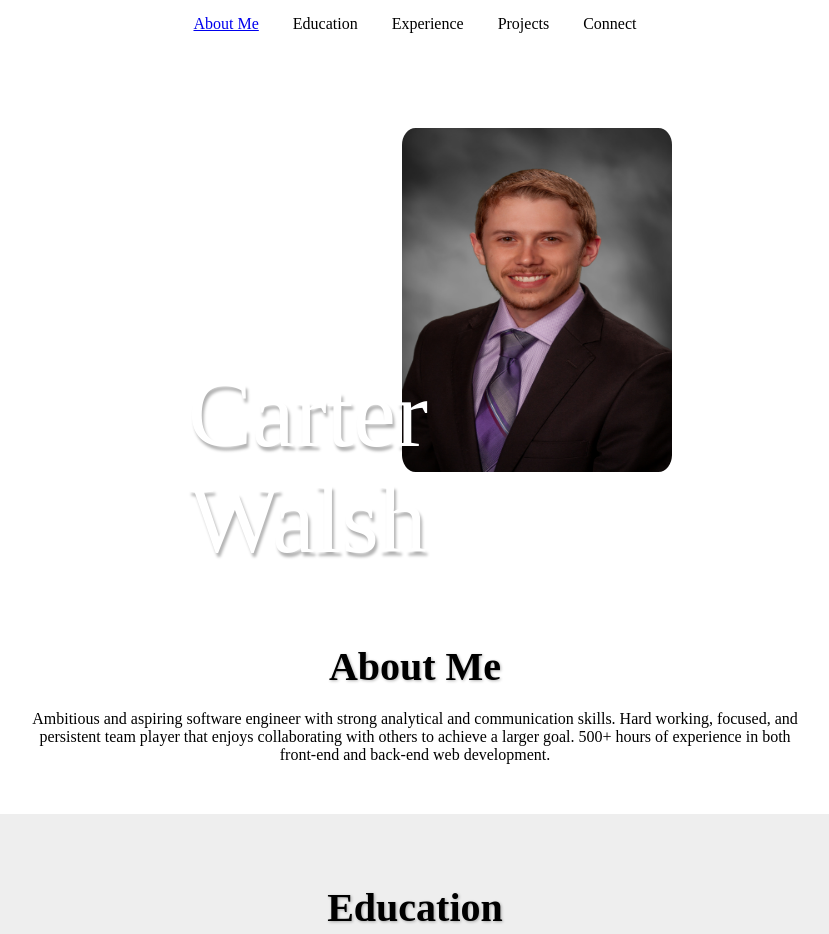
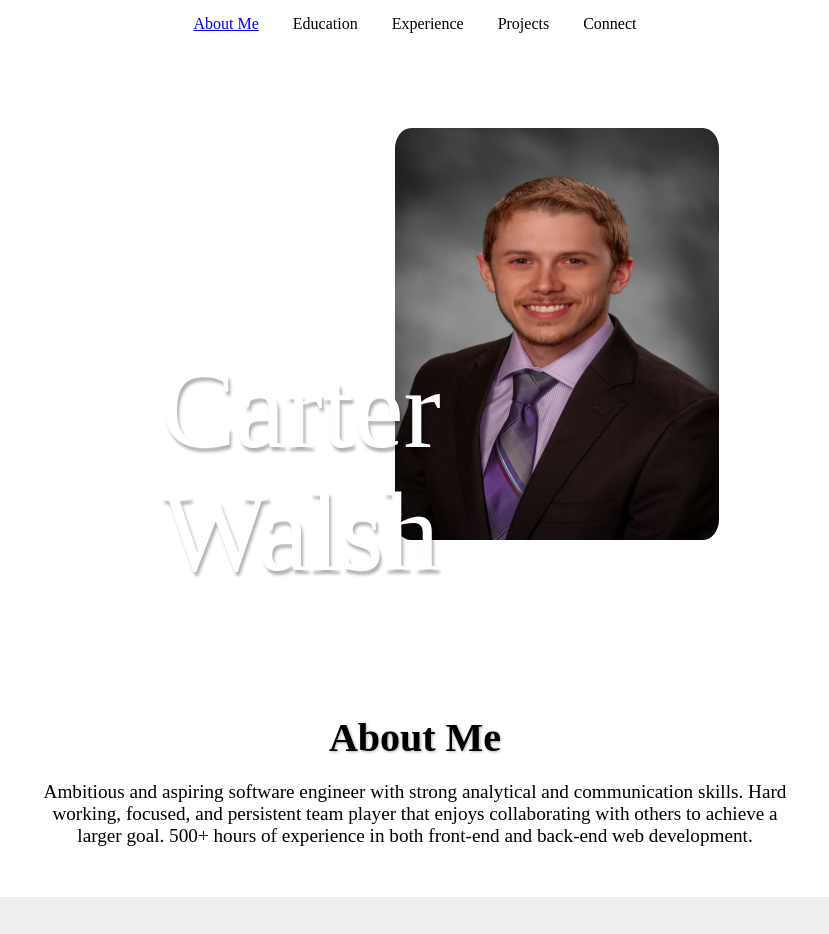
Before and after one commit to zenithshrestha37/deployment-lab-1, a website: page index.html in a window 1280 px wide. Shown: the top 934 px of the page, without its empty margins (225-1054 px from the left). Drawn offline with Linux system fonts and the light colour scheme.

Commit message:
changed get pathway

```diff
--- a/index.html
+++ b/index.html
@@ -80,7 +80,14 @@
             </div>
         </div>
 
-
+        <div class="row education-entry">
+            <div class="col-lg-8">
+              <h5 class="blue-text">Bacehlor of Science in Music Education</h5>
+              <h5 class="green-text"><strong>Texas A&M University - Commerce</strong></h5>
+              <br>
+              <p>Graduated Magna Cum Laude – GPA: 3.74. Concentration in Percussion Education and Performance.</p>
+            </div>
+        </div>
 
     </section>
 
--- a/server/server.js
+++ b/server/server.js
@@ -5,7 +5,7 @@
 const path = require("path");
 
 app.get("/", (req, res) => {
-    res.sendFile(path.join(__dirname, "../index.html"));
+    res.sendFile(path.join(__dirname));
 });
 
 const port = process.env.PORT || 3000
--- a/styles.css
+++ b/styles.css
@@ -23,6 +23,10 @@
     margin: .5em;
 }
 
+p {
+    font-size: 1.2rem;
+}
+
 .banner {
     background-image: url("./images/gray.jpg");
     padding: 5rem;
@@ -31,20 +35,20 @@
 .banner-name {
     color: #FFF;
     display: inline-block;
-    font-size: 6rem;
+    font-size: 7rem;
     font-weight: 500;
     line-height: 1.1;
     text-shadow: 2px 4px 3px rgba(0, 0, 0, 0.3);
     position: relative;
-    left: 30px;
-    top: 80px;
+    left: 50px;
+    top: 30px;
     z-index: 1;
 }
 
 .headshot {
     border-radius: 5%;
-    height: 344px;
-    width: 270px;
+    height: 412px;
+    width: 324px;
 }
 
 .large-section {
```
